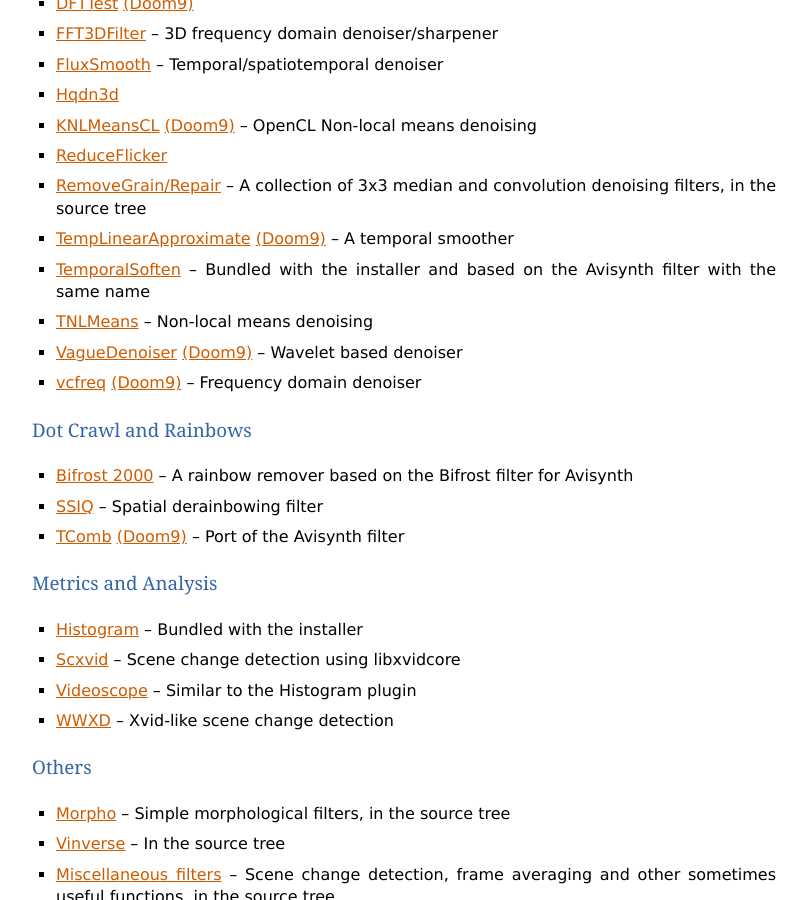
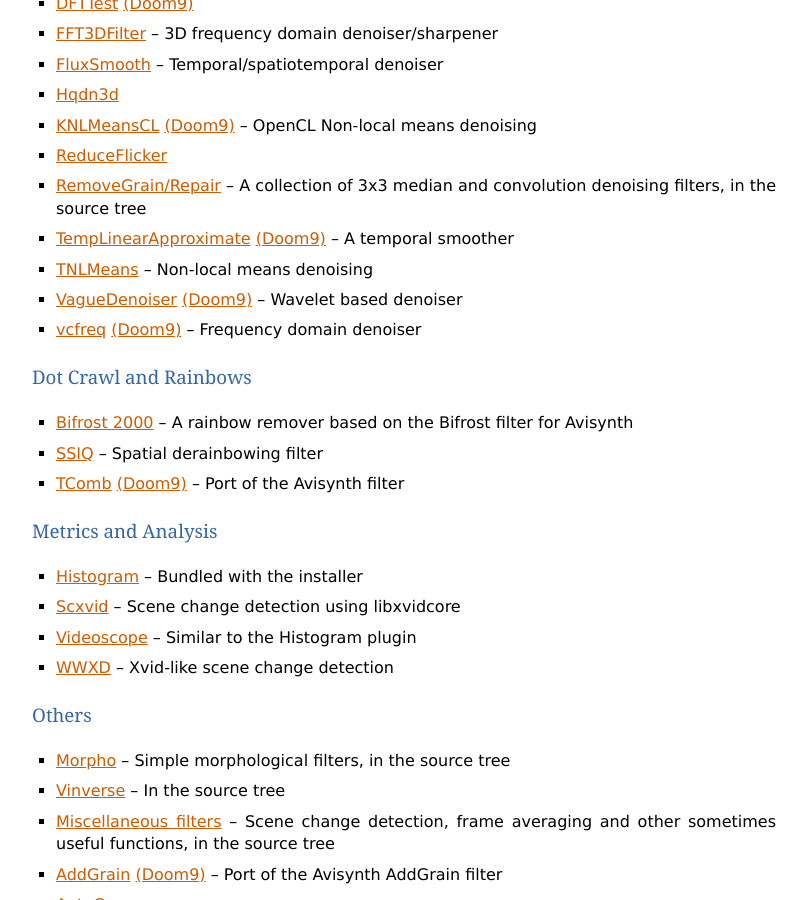
Before and after one commit to vapoursynth/vapoursynth, a Sphinx documentation site: the page built from doc/pluginlist.rst, in a window 1280 px wide and 900 px high, scrolled down 2431 px. Shown: the whole window, without its empty margins (48-855 px from the left). Built offline with Sphinx 7.4.7, drawn with Linux system fonts in a browser that asks for light colours; formulas are drawn with MathJax 3.

Commit message:
Update plugin list

```diff
--- a/doc/pluginlist.rst
+++ b/doc/pluginlist.rst
@@ -83,14 +83,13 @@
 * `Cnr2 <https://github.com/dubhater/vapoursynth-cnr2>`_ `(Doom9) <https://forum.doom9.org/showthread.php?t=173659>`__ -- Chroma noise reducer
 * `DegrainMedian <https://github.com/dubhater/vapoursynth-degrainmedian>`_ `(Doom9) <https://forum.doom9.org/showthread.php?t=173758>`__ -- Port of the Avisynth filter
 * `DFTTest <https://github.com/HomeOfVapourSynthEvolution/VapourSynth-DFTTest>`_ `(Doom9) <https://forum.doom9.org/showthread.php?t=171678>`__
-* `FFT3DFilter <https://github.com/VFR-maniac/VapourSynth-FFT3DFilter>`_ -- 3D frequency domain denoiser/sharpener
+* `FFT3DFilter <https://github.com/myrsloik/VapourSynth-FFT3DFilter>`_ -- 3D frequency domain denoiser/sharpener
 * `FluxSmooth <https://github.com/dubhater/vapoursynth-fluxsmooth>`_ -- Temporal/spatiotemporal denoiser
 * `Hqdn3d <https://github.com/Hinterwaeldlers/vapoursynth-hqdn3d>`_
 * `KNLMeansCL <https://github.com/Khanattila/KNLMeansCL>`_ `(Doom9) <https://forum.doom9.org/showthread.php?t=171379>`__ -- OpenCL Non-local means denoising
 * `ReduceFlicker <https://github.com/VFR-maniac/VapourSynth-ReduceFlicker>`_
 * :ref:`RemoveGrain/Repair <rgvs>` -- A collection of 3x3 median and convolution denoising filters, in the source tree
 * `TempLinearApproximate <https://bitbucket.org/mystery_keeper/templinearapproximate-vapoursynth>`_ `(Doom9) <https://forum.doom9.org/showthread.php?t=169782>`__ -- A temporal smoother
-* `TemporalSoften <https://github.com/dubhater/vapoursynth-temporalsoften>`_ -- Bundled with the installer and based on the Avisynth filter with the same name
 * `TNLMeans <https://github.com/VFR-maniac/VapourSynth-TNLMeans>`_ -- Non-local means denoising
 * `VagueDenoiser <https://github.com/HomeOfVapourSynthEvolution/VapourSynth-VagueDenoiser>`_ `(Doom9) <https://forum.doom9.org/showthread.php?t=171723>`__ -- Wavelet based denoiser
 * `vcfreq <http://www.avisynth.nl/users/vcmohan/>`_ `(Doom9) <https://forum.doom9.org/showthread.php?t=171413>`__ -- Frequency domain denoiser
```
